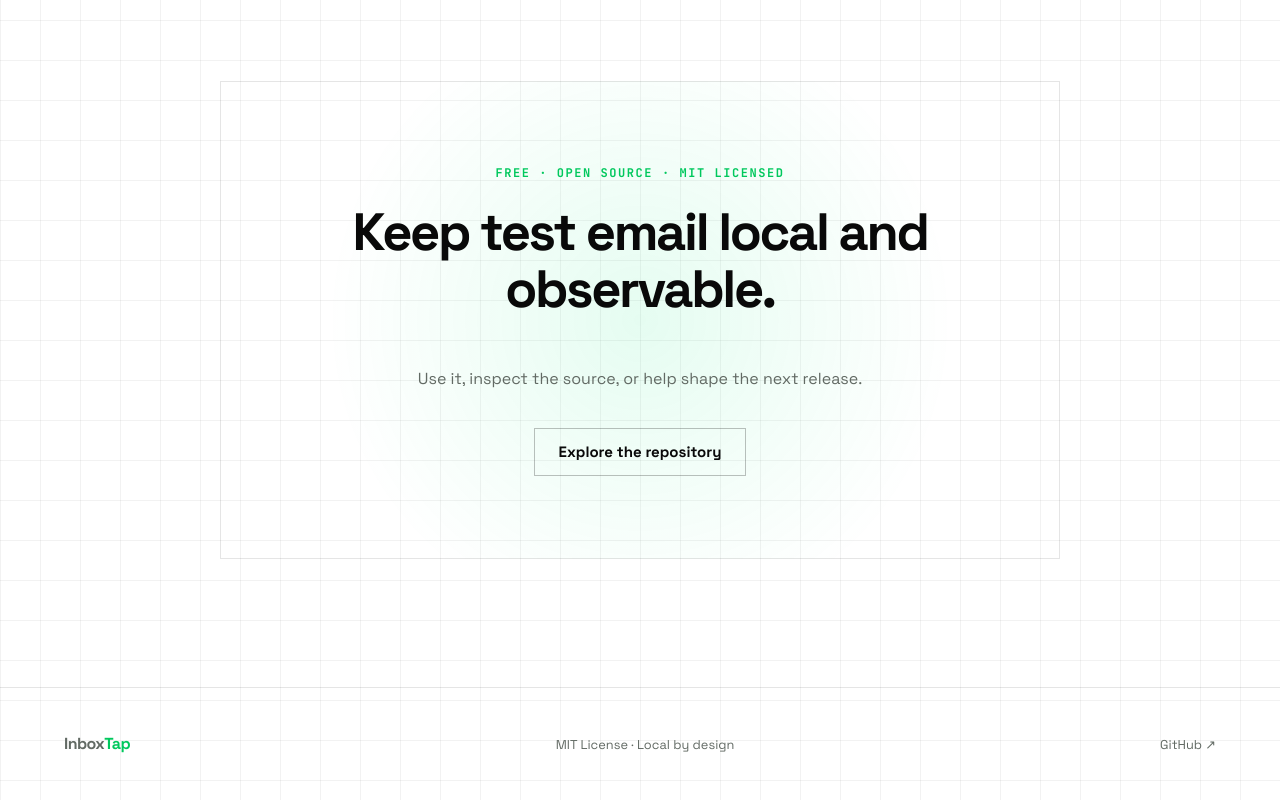
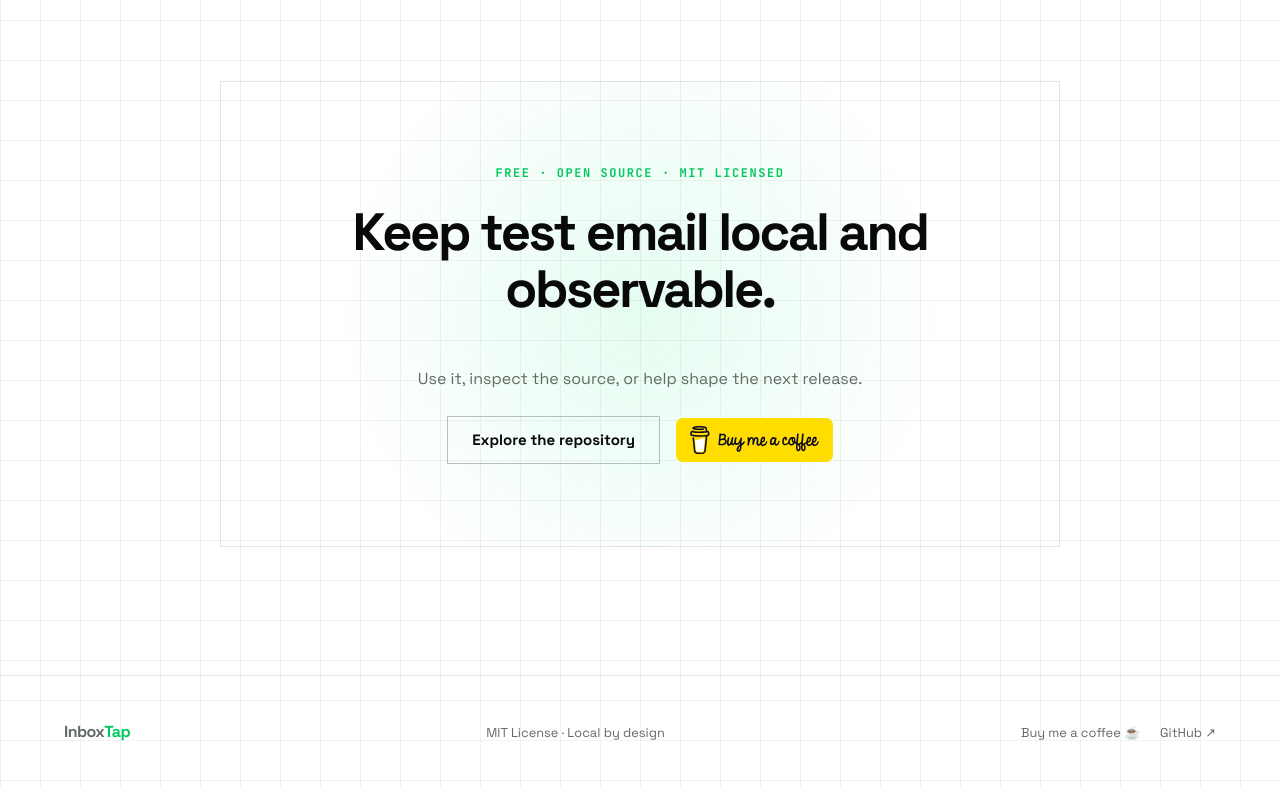
Before and after one commit to TracyNgot/inboxtap.dev, a Next.js app in the folder web/: page / in a window 1280 px wide. Shown: the part 3780-4580 px from the top of the page. Built offline with nearby package versions, Linux system fonts and the light colour scheme.

Commit message:
✨ feat: add Buy Me a Coffee support links

```diff
--- a/web/app/globals.css
+++ b/web/app/globals.css
@@ -537,6 +537,30 @@ a {
 
 .closing-card .button {
   margin-top: 12px;
+}
+
+.closing-actions {
+  align-items: center;
+  display: flex;
+  flex-wrap: wrap;
+  gap: 16px;
+  justify-content: center;
+  margin-top: 12px;
+}
+
+.closing-actions .button {
+  margin-top: 0;
+}
+
+.bmc-button img {
+  display: block;
+  height: 44px;
+  width: auto;
+}
+
+.site-footer-links {
+  display: flex;
+  gap: 20px;
 }
 
 .site-footer {
--- a/web/components/landing/landing-page.tsx
+++ b/web/components/landing/landing-page.tsx
@@ -5,7 +5,7 @@ import { SiteHeader } from "@/components/shared/site-header";
 import { getDictionary, getLocalizedDoc } from "@/lib/i18n";
 import { docPath, type Locale } from "@/lib/i18n/config";
 import { homeJsonLd } from "@/lib/seo/json-ld";
-import { GITHUB_URL } from "@/lib/site-config";
+import { BUY_ME_A_COFFEE_URL, GITHUB_URL } from "@/lib/site-config";
 import { Reveal } from "./reveal";
 
 export function LandingPage({ locale }: { locale: Locale }) {
@@ -148,9 +148,20 @@ await page.goto(verificationUrl);`}</code>
             <p className="eyebrow">{t.closingEyebrow}</p>
             <h2>{t.closingHeading}</h2>
             <p>{t.closingLede}</p>
-            <a className="button button-ghost" href={GITHUB_URL}>
-              {t.closingCta}
-            </a>
+            <div className="closing-actions">
+              <a className="button button-ghost" href={GITHUB_URL}>
+                {t.closingCta}
+              </a>
+              <a className="bmc-button" href={BUY_ME_A_COFFEE_URL}>
+                {/* biome-ignore lint/performance/noImgElement: Static export serves this local SVG as-is; next/image adds nothing here. */}
+                <img
+                  alt={dictionary.chrome.supportLabel}
+                  height={44}
+                  src="/buy-me-a-coffee-button.svg"
+                  width={157}
+                />
+              </a>
+            </div>
           </Reveal>
         </section>
       </main>
--- a/web/components/shared/site-footer.tsx
+++ b/web/components/shared/site-footer.tsx
@@ -1,5 +1,5 @@
 import type { Dictionary } from "@/lib/i18n/types";
-import { GITHUB_URL } from "@/lib/site-config";
+import { BUY_ME_A_COFFEE_URL, GITHUB_URL } from "@/lib/site-config";
 
 export function SiteFooter({ t }: { t: Dictionary["chrome"] }) {
   return (
@@ -9,9 +9,12 @@ export function SiteFooter({ t }: { t: Dictionary["chrome"] }) {
           Inbox<span>Tap</span>
         </span>
         <span>{t.footerTagline}</span>
-        <a aria-label={t.footerGitHubAria} href={GITHUB_URL}>
-          GitHub ↗
-        </a>
+        <span className="site-footer-links">
+          <a href={BUY_ME_A_COFFEE_URL}>{t.supportLabel} ☕</a>
+          <a aria-label={t.footerGitHubAria} href={GITHUB_URL}>
+            GitHub ↗
+          </a>
+        </span>
       </div>
     </footer>
   );
--- a/web/lib/i18n/dictionaries/en.ts
+++ b/web/lib/i18n/dictionaries/en.ts
@@ -8,6 +8,7 @@ export const en: Dictionary = {
     navAria: "Primary navigation",
     navDocs: "Docs",
     navFeatures: "Features",
+    supportLabel: "Buy me a coffee",
     themeSwitchToDark: "Switch to dark theme",
     themeSwitchToLight: "Switch to light theme",
     themeToggleAria: "Toggle color theme",
--- a/web/lib/i18n/dictionaries/es.ts
+++ b/web/lib/i18n/dictionaries/es.ts
@@ -8,6 +8,7 @@ export const es: Dictionary = {
     navAria: "Navegación principal",
     navDocs: "Docs",
     navFeatures: "Funciones",
+    supportLabel: "Invítame a un café",
     themeSwitchToDark: "Cambiar al tema oscuro",
     themeSwitchToLight: "Cambiar al tema claro",
     themeToggleAria: "Cambiar tema de color",
--- a/web/lib/i18n/dictionaries/fr.ts
+++ b/web/lib/i18n/dictionaries/fr.ts
@@ -8,6 +8,7 @@ export const fr: Dictionary = {
     navAria: "Navigation principale",
     navDocs: "Docs",
     navFeatures: "Fonctionnalités",
+    supportLabel: "Offrez-moi un café",
     themeSwitchToDark: "Passer au thème sombre",
     themeSwitchToLight: "Passer au thème clair",
     themeToggleAria: "Changer de thème",
--- a/web/lib/i18n/types.ts
+++ b/web/lib/i18n/types.ts
@@ -32,6 +32,7 @@ export interface Dictionary {
     navDocs: string;
     footerTagline: string;
     footerGitHubAria: string;
+    supportLabel: string;
     languageSwitcherAria: string;
     themeToggleAria: string;
     themeSwitchToLight: string;
--- a/web/lib/site-config.ts
+++ b/web/lib/site-config.ts
@@ -2,4 +2,5 @@ export const SITE_ORIGIN = "https://inboxtap.dev";
 export const SITE_NAME = "InboxTap";
 export const GITHUB_URL = "https://github.com/TracyNgot/inboxtap.dev";
 export const NPM_URL = "https://www.npmjs.com/package/inboxtap";
+export const BUY_ME_A_COFFEE_URL = "https://buymeacoffee.com/yolaine";
 export const CONTENT_UPDATED_AT = new Date("2026-07-21T00:00:00.000Z");
```
Also changed, not shown: web/public/buy-me-a-coffee-button.svg (added).
